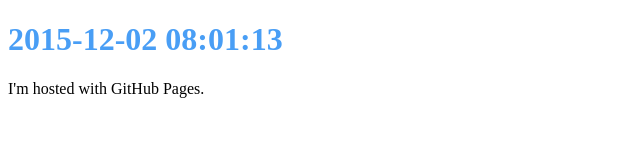
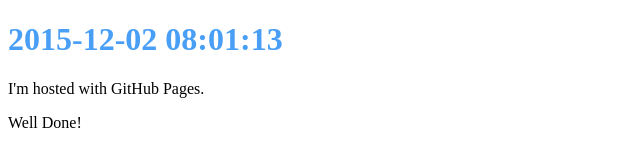
Before and after one commit to yusk013/yangjinlongpk.github.io, a plain HTML site: page index.html in a window 1280 px wide. Shown: the full height of the page, 0-640 px from the left. Drawn offline with Linux system fonts and the light colour scheme.

Commit message:
#2 index modify.

```diff
--- a/index.html
+++ b/index.html
@@ -9,6 +9,7 @@
 <body>
 	<h1 id="hello">Hello World</h1>
 	<p>I'm hosted with GitHub Pages.</p>
+    <p>Well Done!</p>
 	<span></span>
 </body>
 
```
